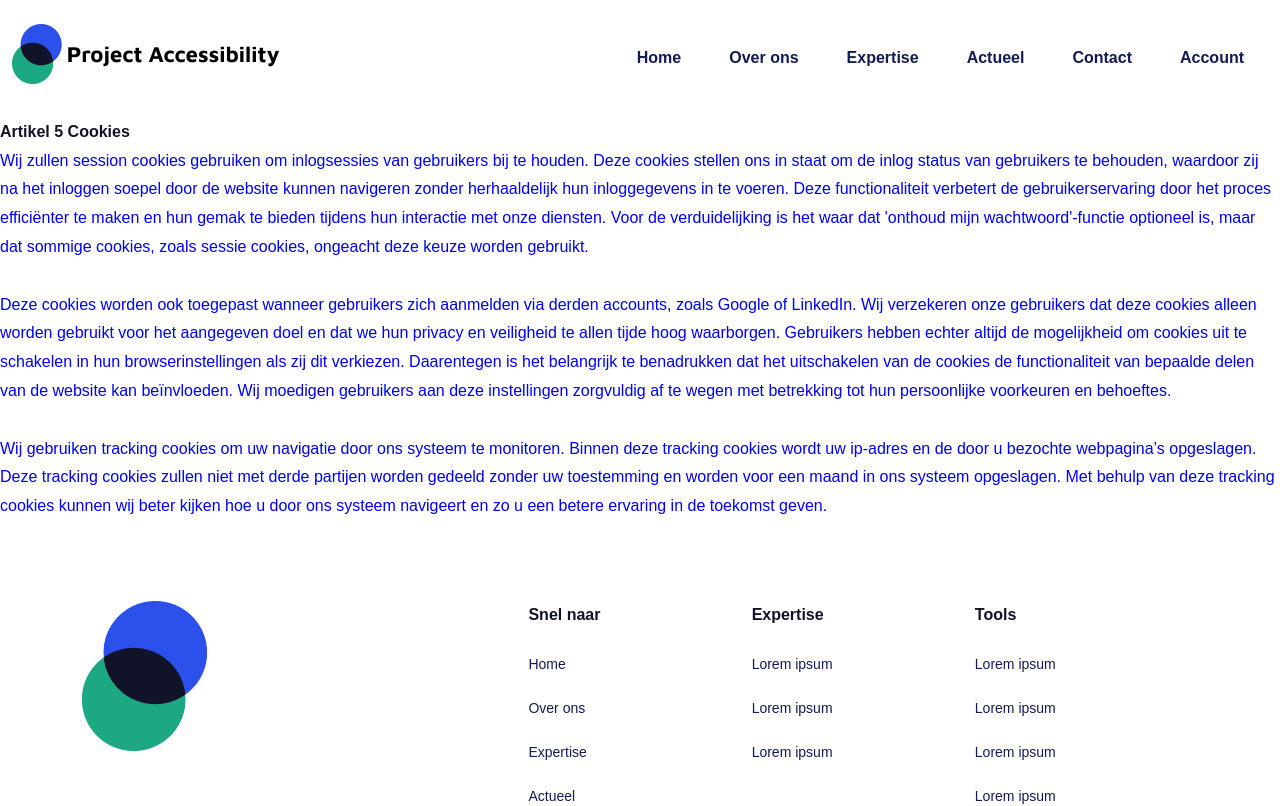
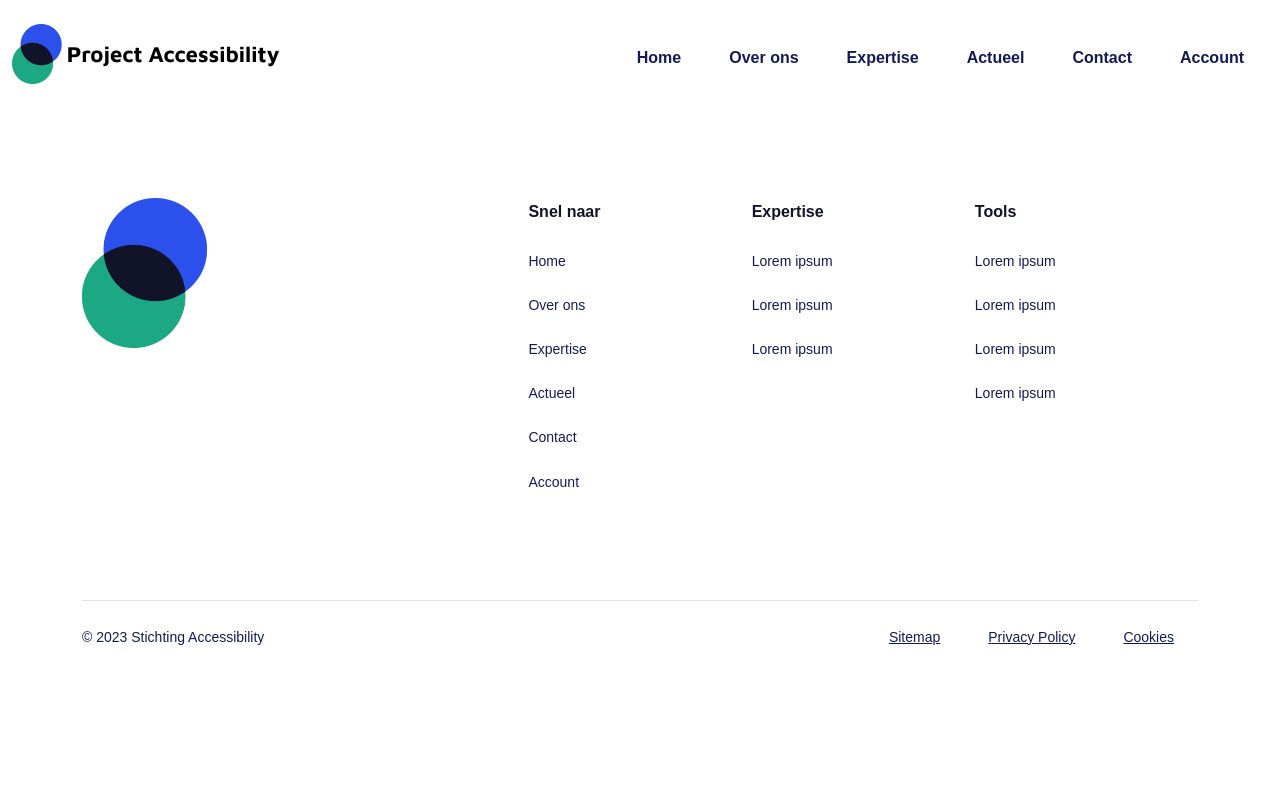
Before and after one commit to MrMisterMisterMister/project-accessibility, a React (Create React App) app in the folder ClientApp/: page /cookies in a window 1280 px wide. Shown: the top 806 px of the page. Built offline with nearby package versions, Linux system fonts and the light colour scheme.

Commit message:
Revert "Cookies + auto scroll naar top toegevoegd"
This reverts commit 627dca1be58b2c5e9fc64505cba6dccc63e62b4f.

```diff
--- a/ClientApp/src/App.js
+++ b/ClientApp/src/App.js
@@ -1,7 +1,6 @@
 import React, { Component } from 'react';
 import { Route, Routes } from 'react-router-dom';
 import AppRoutes from './AppRoutes';
-import ScrollTop from './ScrollTop';
 import { Layout } from './components/Layout';
 
 export default class App extends Component {
@@ -10,7 +9,6 @@ export default class App extends Component {
   render() {
     return (
       <Layout>
-      <ScrollTop /> {/* Include the ScrollTop component */}
         <Routes>
           {AppRoutes.map((route, index) => {
             const { element, ...rest } = route;
--- a/ClientApp/src/AppRoutes.js
+++ b/ClientApp/src/AppRoutes.js
@@ -1,7 +1,6 @@
 import { Home } from "./pages/Home";
 import { PrivacyPolicy } from "./pages/PrivacyPolicy";
 import { Account } from "./pages/Account";
-import { Cookies } from "./pages/Cookies";
 
 const AppRoutes = [
   {
@@ -15,10 +14,6 @@ const AppRoutes = [
   {
     path: '/account',
     element: <Account />
-  },
-  {
-    path: '/cookies',
-    element: <Cookies />
   }
 ];
 
--- a/ClientApp/src/ScrollTop.js
+++ /dev/null
@@ -1,15 +0,0 @@
-// ScrollTop.js
-import React, { useEffect } from 'react';
-import { useLocation } from 'react-router-dom';
-
-function ScrollTop() {
-  const { pathname } = useLocation();
-
-  useEffect(() => {
-    window.scrollTo(0, 0);
-  }, [pathname]);
-
-  return null;
-}
-
-export default ScrollTop; // Make sure to export the component
--- a/ClientApp/src/pages/Account.js
+++ b/ClientApp/src/pages/Account.js
@@ -4,18 +4,8 @@ import "./Styling/Account.css";
 export class Account extends Component {
     render() {
         return (
-            <div class="account_settings">
-                <h1>Account instellingen</h1> <br></br>
-                <p>Voornaam</p>
-                <input type="text"></input>
-                <br></br> <br></br>
-                <p>Email</p>
-                <input type="email"></input>
-                <br></br> <br></br>
-                <p>Wachtwoord</p>
-                <input type="password"></input>
-                <br></br> <br></br>
-                <button id="save">Opslaan</button>
+            <div>
+                <h1>Account instellingen</h1>
             </div>
         );
     }
--- a/ClientApp/src/pages/Cookies.js
+++ /dev/null
@@ -1,26 +0,0 @@
-import React, { Component } from "react";
-import "./Styling/Cookies.css";
-
-
-export class Cookies extends Component {
-    render() {
-        return (
-            <div>
-                <h2>Artikel 5 Cookies</h2>
-            <p>Wij zullen session cookies gebruiken om inlogsessies van gebruikers bij te houden.
-                Deze cookies stellen ons in staat om de inlog status van gebruikers te behouden, waardoor zij na het inloggen soepel door de website kunnen navigeren zonder herhaaldelijk hun inloggegevens in te voeren.
-                Deze functionaliteit verbetert de gebruikerservaring door het proces efficiënter te maken en hun gemak te bieden tijdens hun interactie met onze diensten.
-                Voor de verduidelijking is het waar dat 'onthoud mijn wachtwoord'-functie optioneel is, maar dat sommige cookies, zoals sessie cookies, ongeacht deze keuze worden gebruikt.</p>
-                <br></br>
-                <p>Deze cookies worden ook toegepast wanneer gebruikers zich aanmelden via derden accounts, zoals Google of LinkedIn.
-                    Wij verzekeren onze gebruikers dat deze cookies alleen worden gebruikt voor het aangegeven doel en dat we hun privacy en veiligheid te allen tijde hoog waarborgen.
-                    Gebruikers hebben echter altijd de mogelijkheid om cookies uit te schakelen in hun browserinstellingen als zij dit verkiezen.
-                    Daarentegen is het belangrijk te benadrukken dat het uitschakelen van de cookies de functionaliteit van bepaalde delen van de website kan beïnvloeden.
-                    Wij moedigen gebruikers aan deze instellingen zorgvuldig af te wegen met betrekking tot hun persoonlijke voorkeuren en behoeftes.</p> <br></br>
-                    <p>Wij gebruiken tracking cookies om uw navigatie door ons systeem te monitoren. Binnen deze tracking cookies wordt uw ip-adres en de door u bezochte webpagina’s opgeslagen.
-Deze tracking cookies zullen niet met derde partijen worden gedeeld zonder uw toestemming en worden voor een maand in ons systeem opgeslagen.
-Met behulp van deze tracking cookies kunnen wij beter kijken hoe u door ons systeem navigeert en zo u een betere ervaring in de toekomst geven.</p>
-            </div>
-        );
-    }
-}
--- a/ClientApp/src/pages/Styling/Account.css
+++ b/ClientApp/src/pages/Styling/Account.css
@@ -1,6 +1,3 @@
-p{
-    color:black
+h1{
+    color:blue;
 }
-.account_settings{
-    position: relative;
-}
--- a/ClientApp/src/pages/Styling/Cookies.css
+++ /dev/null
@@ -1,8 +0,0 @@
-.container{
-    flex-direction: row;
-    justify-content: space-between;
-    align-items: center
-  }
-  p{
-    color:blue
-  }
```
Lines whose indentation alone changed are shown as unchanged.
